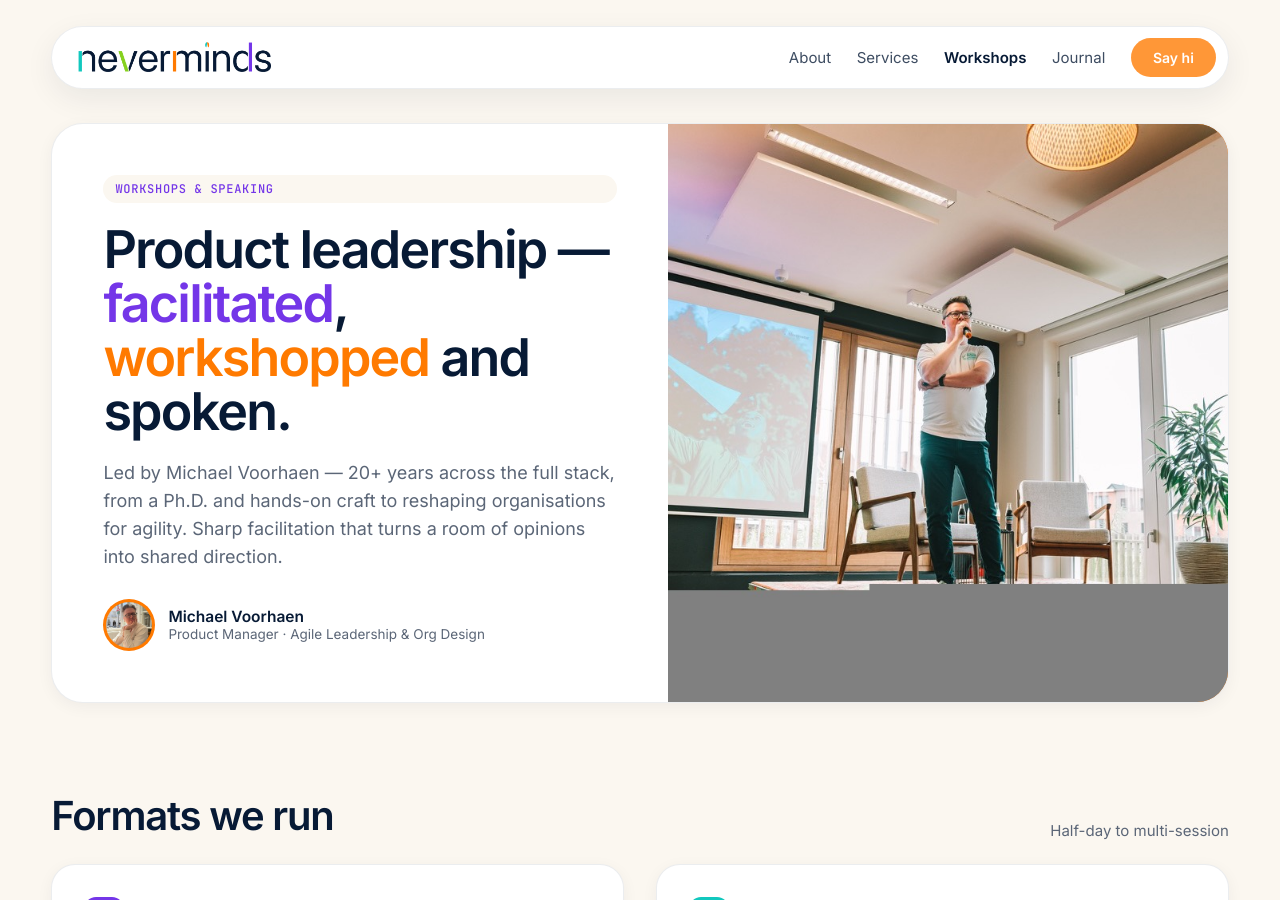
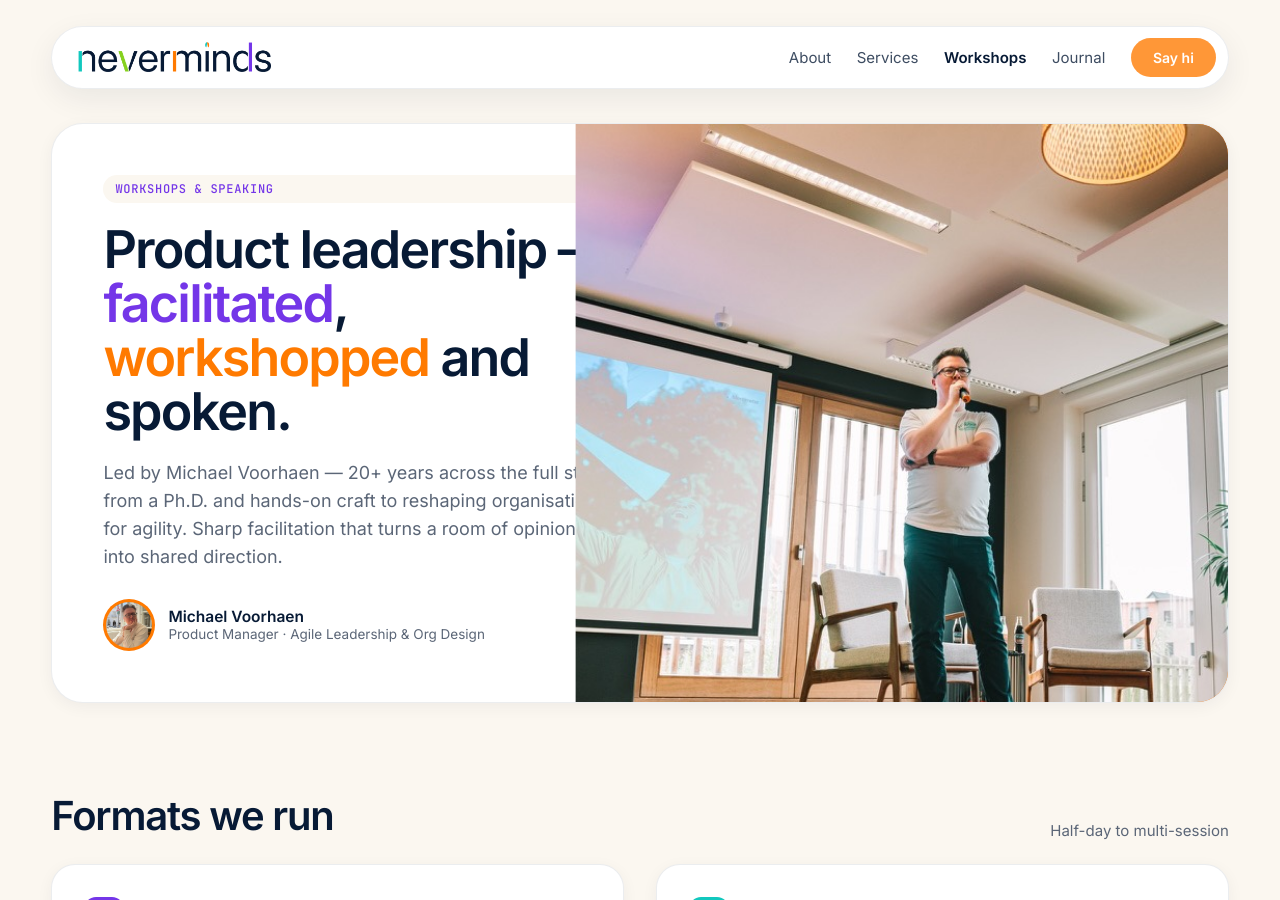
Before and after one commit to nvmds/nvmds.github.io, a Jekyll site: the page built from workshops.html, in a window 1280 px wide and 900 px high. Built offline with Jekyll 4.4.1, drawn with Linux system fonts in a browser that asks for light colours.

Commit message:
Zoom hero image to crop grey floor strip on workshops page
Co-Authored-By: Claude Sonnet 5 <noreply@anthropic.com>

```diff
--- a/workshops.html
+++ b/workshops.html
@@ -28,7 +28,7 @@ permalink: /workshops/
         </div>
       </div>
       <div class="nm-feat-img" style="position:relative;min-height:320px;background:var(--nm-{{ michael.color }});">
-        <img src="{{ michael.context_img | relative_url }}" alt="{{ michael.name }} speaking" style="position:absolute;inset:0;width:100%;height:100%;object-fit:cover;object-position:55% 35%;display:block;">
+        <img src="{{ michael.context_img | relative_url }}" alt="{{ michael.name }} speaking" style="position:absolute;inset:0;width:100%;height:100%;object-fit:cover;object-position:55% 0%;transform:scale(1.3);transform-origin:55% 0%;display:block;">
       </div>
     </div>
   </section>
```
